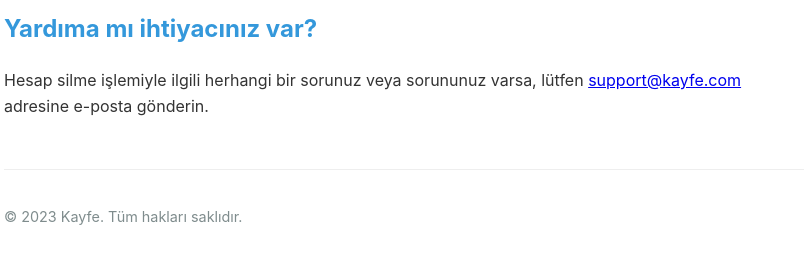
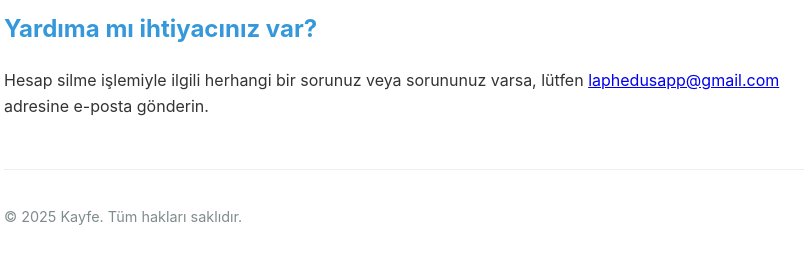
Before and after one commit to josephoget/kayfe-account-deletion, a plain HTML site: page index.html in a window 1280 px wide. Shown: the part 905-1164 px from the top of the page, 236-1047 px from the left. Drawn offline with Linux system fonts and the light colour scheme.

Commit message:
Update index.html

```diff
--- a/index.html
+++ b/index.html
@@ -83,10 +83,10 @@
     </div>
 
     <h2>Yardıma mı ihtiyacınız var?</h2>
-    <p>Hesap silme işlemiyle ilgili herhangi bir sorunuz veya sorununuz varsa, lütfen <a href="mailto:support@kayfe.com">support@kayfe.com</a> adresine e-posta gönderin.</p>
+    <p>Hesap silme işlemiyle ilgili herhangi bir sorunuz veya sorununuz varsa, lütfen <a href="mailto:laphedusapp@gmail.com">laphedusapp@gmail.com</a> adresine e-posta gönderin.</p>
 
     <footer>
-        <p>© 2023 Kayfe. Tüm hakları saklıdır.</p>
+        <p>© 2025 Kayfe. Tüm hakları saklıdır.</p>
     </footer>
 </body>
 </html>
```
